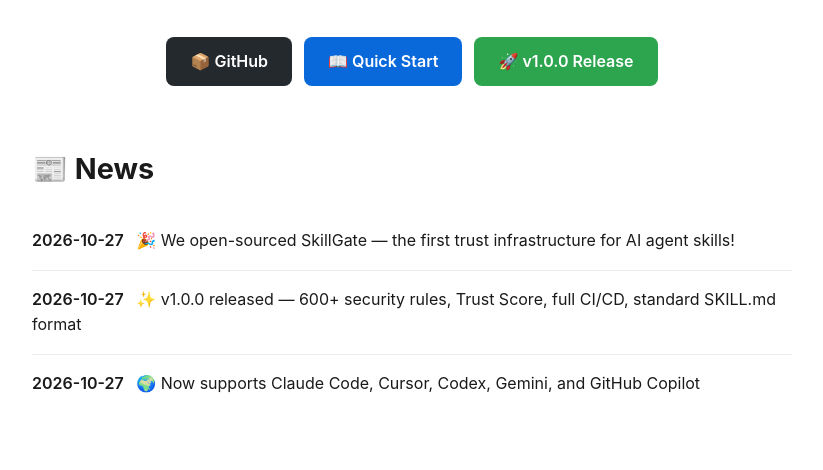
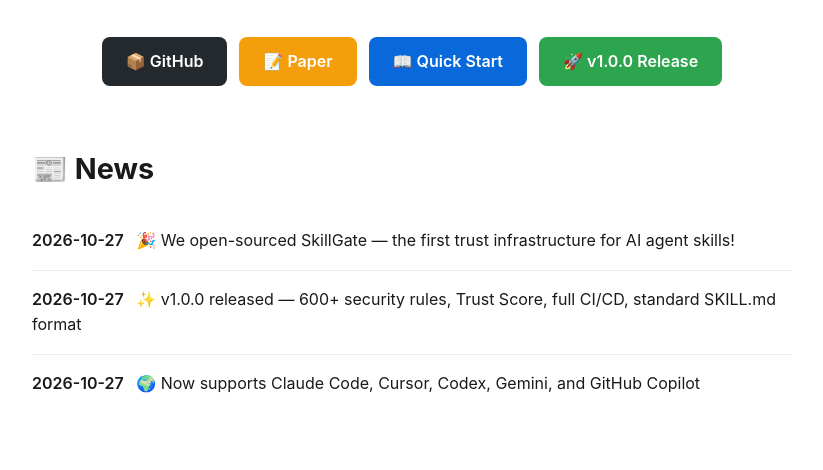
Before and after one commit to zhaoxinghua09-cell/skillgate, a plain HTML site: page index.html in a window 1280 px wide. Shown: the part 285-755 px from the top of the page, without its empty margins (228-1051 px from the left). Drawn offline with Linux system fonts and the light colour scheme.

Commit message:
Add technical paper + Paper button on homepage

```diff
--- a/index.html
+++ b/index.html
@@ -74,6 +74,9 @@
             <a href="https://github.com/zhaoxinghua09-cell/skillgate" class="btn btn-github">
                 📦 GitHub
             </a>
+            <a href="docs/paper.md" class="btn" style="background: #f59e0b; color: white;">
+                📝 Paper
+            </a>
             <a href="https://github.com/zhaoxinghua09-cell/skillgate#-quick-start" class="btn btn-docs">
                 📖 Quick Start
             </a>
```
